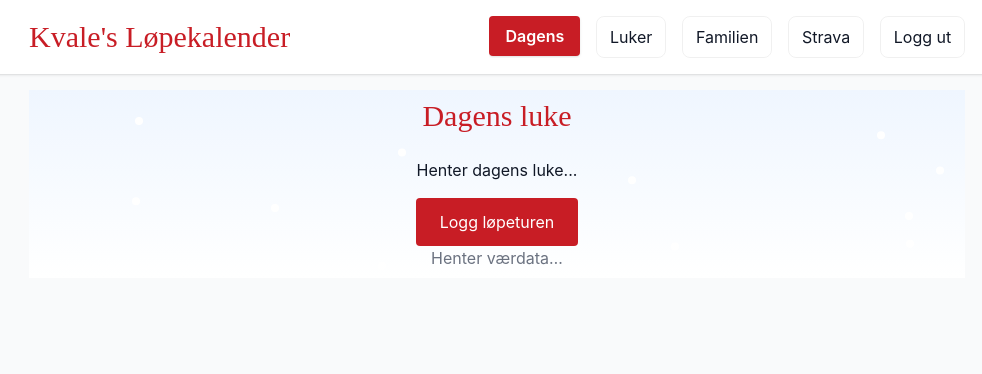
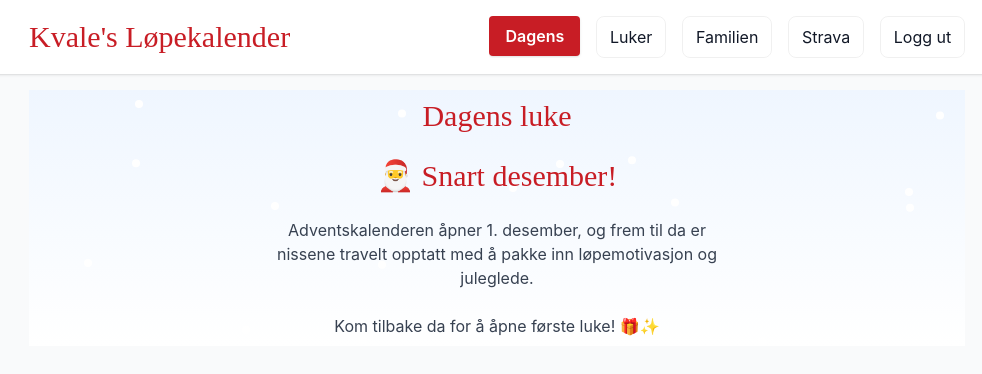
Before and after one commit to AndreasHagman/familie-lope-kalender, a Next.js app: page /dashboard in a window 1280 px wide. Shown: the top 374 px of the page, without its empty margins (143-1125 px from the left). Built offline with nearby package versions, Linux system fonts and the light colour scheme; no server answers; the database is empty; sample sign-in values are in the browser's storage.

Commit message:
legg til håndtering for !=desember i lukeåpning

```diff
--- a/pages/dashboard.js
+++ b/pages/dashboard.js
@@ -46,6 +46,10 @@ export default function Dashboard() {
   const [openTrigger, setOpenTrigger] = useState(0);
 
   const today = useMemo(() => new Date().toISOString().slice(0, 10), []);
+  const now = new Date();
+  const isDecember = now.getMonth() === 11; // 11 = desember
+  const dayOfMonth = now.getDate();
+  const isValidAdventDay = isDecember && dayOfMonth >= 1 && dayOfMonth <= 24;
 
   const handleCardClick = () => setIsOpen(prev => !prev);
 
@@ -131,6 +135,21 @@ export default function Dashboard() {
       </h2>
 
       <div className="relative z-10 flex flex-col items-center">
+
+  {!isValidAdventDay ? (
+    <>
+      <h2 className="text-3xl fest-title mb-6 text-juleRød text-center">
+        🎅 Snart desember!
+      </h2>
+      <p className="text-center text-gray-700 max-w-md">
+        Adventskalenderen åpner 1. desember, og frem til da er nissene travelt opptatt
+        med å pakke inn løpemotivasjon og juleglede.
+        <br /><br />
+        Kom tilbake da for å åpne første luke! 🎁✨
+      </p>
+    </>
+  ) : (
+    <>
       {dailyKm == null ? (
         <p>Henter dagens luke...</p>
       ) : (
@@ -152,6 +171,9 @@ export default function Dashboard() {
       />
 
       <WeatherMotivator />
+    </>
+  )}
+
 </div>
     </div>
   );
```
Lines whose indentation alone changed are shown as unchanged.
